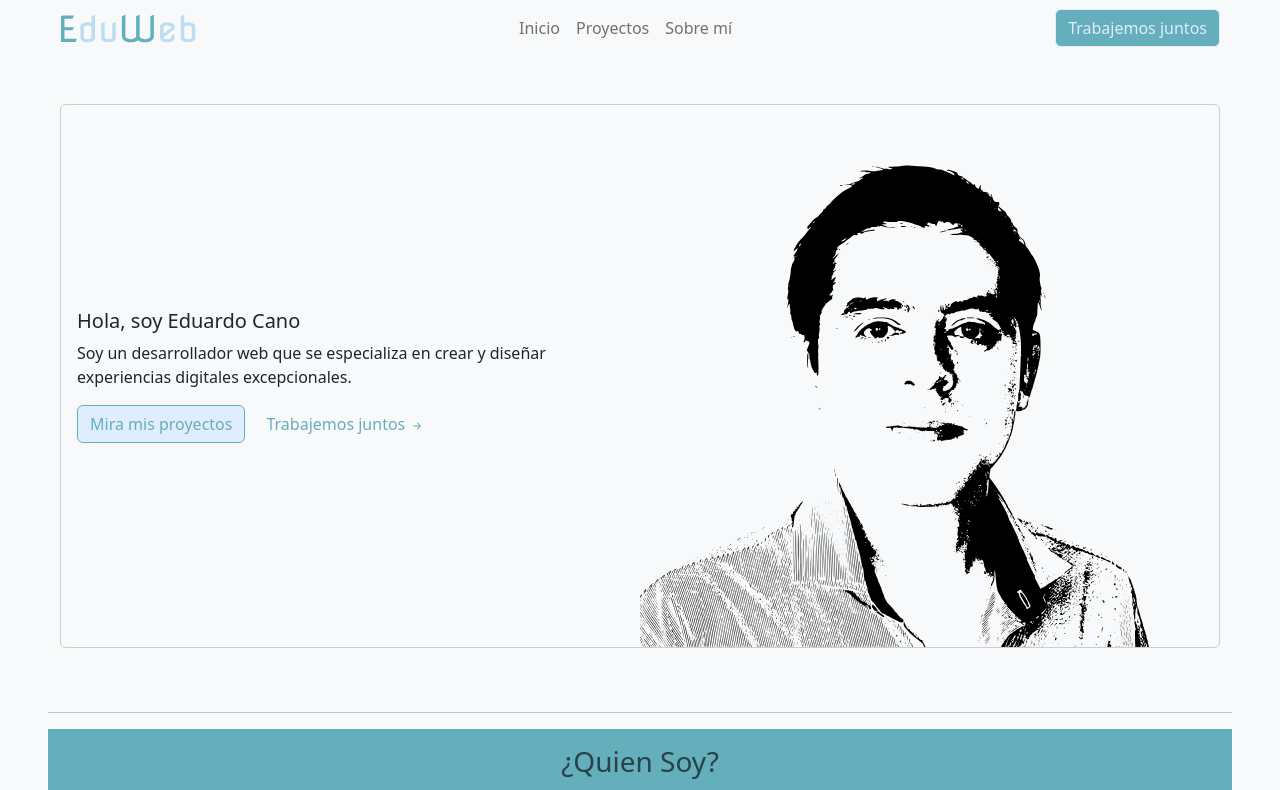
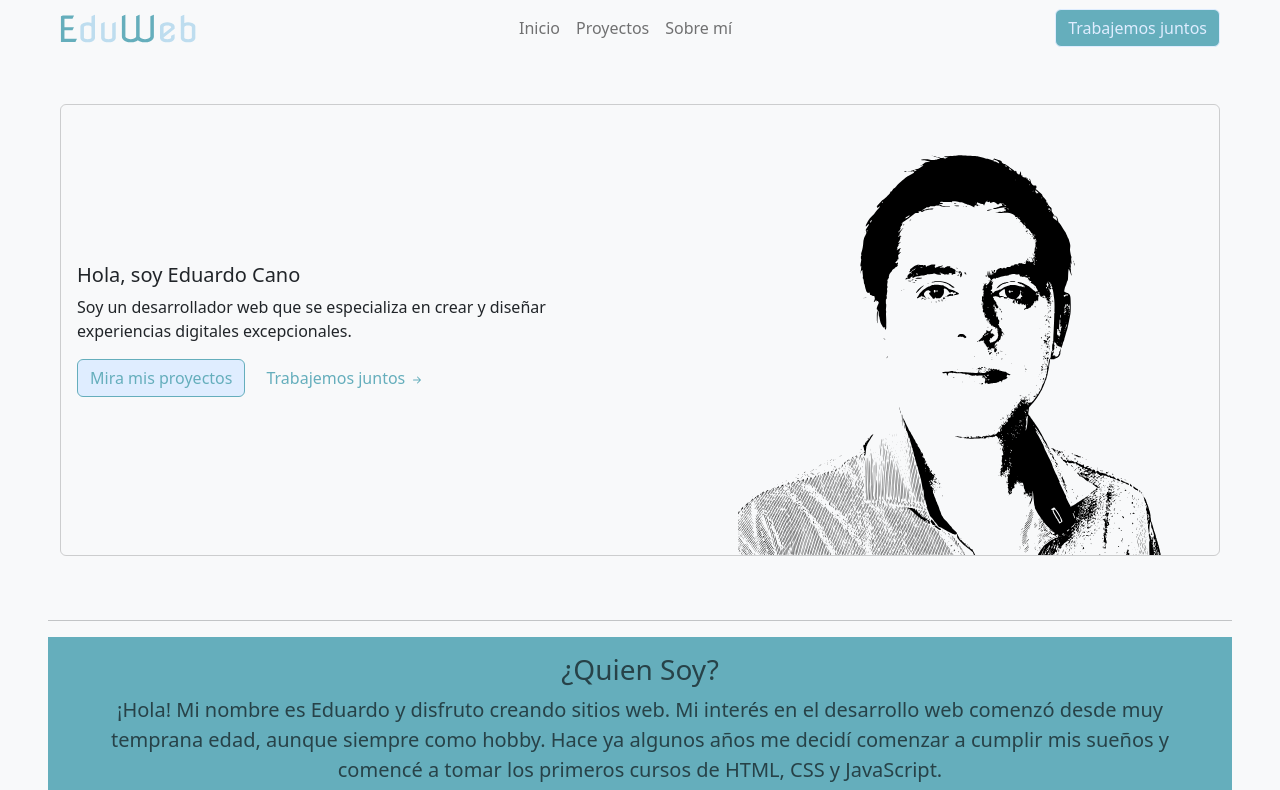
Before and after one commit to Denver-336/EduWeb, a Next.js app: page / in a window 1280 px wide. Shown: the top 790 px of the page. Built offline with nearby package versions, Linux system fonts and the light colour scheme.

Commit message:
redirecciono banner

```diff
--- a/components/banner/Banner.jsx
+++ b/components/banner/Banner.jsx
@@ -22,7 +22,7 @@ export default function Banner () {
               </div>
             </div>
             <div className='col-sm-6'>
-              <Image src={perfil} className='img-fluid rounded-start' alt='banner' priority />
+              <Image src={perfil} className='img-fluid rounded float-end' height={450} alt='banner' priority />
             </div>
           </div>
         </div>
```
